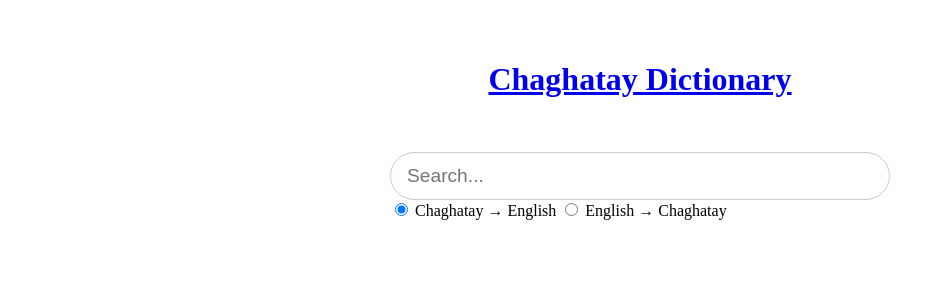
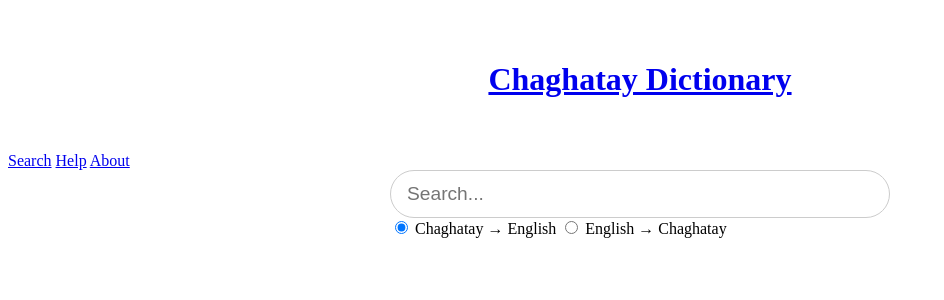
Before and after one commit to vqmalic/chaghatayproject, a Django app: page / in a window 1280 px wide. Shown: the top 300 px of the page, without its empty margins (0-944 px from the left). Run offline with Django 5.2, Linux system fonts and the light colour scheme; some web fonts are replaced.

Commit message:
static pages, nav bar

```diff
--- /dev/null
+++ b/dictionary/templates/dictionary/about.html
@@ -0,0 +1,5 @@
+{% extends "dictionary/base.html" %}
+{% block content %}
+  <h1>About the Chaghatay Project</h1>
+  <p>...</p>
+{% endblock %}
--- a/dictionary/templates/dictionary/base.html
+++ b/dictionary/templates/dictionary/base.html
@@ -13,6 +13,11 @@
     <header>
         <h1><a href="{% url 'home' %}">Chaghatay Dictionary</a></h1>
     </header>
+    <nav>
+        <a href="{% url 'home' %}">Search</a>
+        <a href="{% url 'help' %}">Help</a>
+        <a href="{% url 'about' %}">About</a>
+    </nav>
     <main>
         {% block content %}{% endblock %}
     </main>
--- /dev/null
+++ b/dictionary/templates/dictionary/help.html
@@ -0,0 +1,5 @@
+{% extends "dictionary/base.html" %}
+{% block content %}
+  <h1>User Guide</h1>
+  <p>...</p>
+{% endblock %}
--- a/dictionary/urls.py
+++ b/dictionary/urls.py
@@ -6,4 +6,6 @@ urlpatterns = [
     path('', views.home, name='home'),
     path('api/search/', views.search_suggestions, name='search_suggestions'),
     path('search/', views.search_results, name='search_results'),
+    path("about/", views.AboutView.as_view(), name="about"),
+    path("help/", views.HelpView.as_view(), name="help"),
 ]
--- a/dictionary/views.py
+++ b/dictionary/views.py
@@ -1,6 +1,6 @@
 from django.http import JsonResponse
 from django.shortcuts import render
-from django.views.generic import ListView, DetailView
+from django.views.generic import ListView, DetailView, TemplateView
 from .models import Entry
 from .search import search_entries
 
@@ -50,6 +50,12 @@ def search_results(request):
         'entries': entries,
     })
 
+class AboutView(TemplateView):
+    template_name = 'dictionary/about.html'
+
+class HelpView(TemplateView):
+    template_name = 'dictionary/help.html'
+
 class EntryListView(ListView):
     model = Entry
     template_name = 'dictionary/entry_list.html'
```
